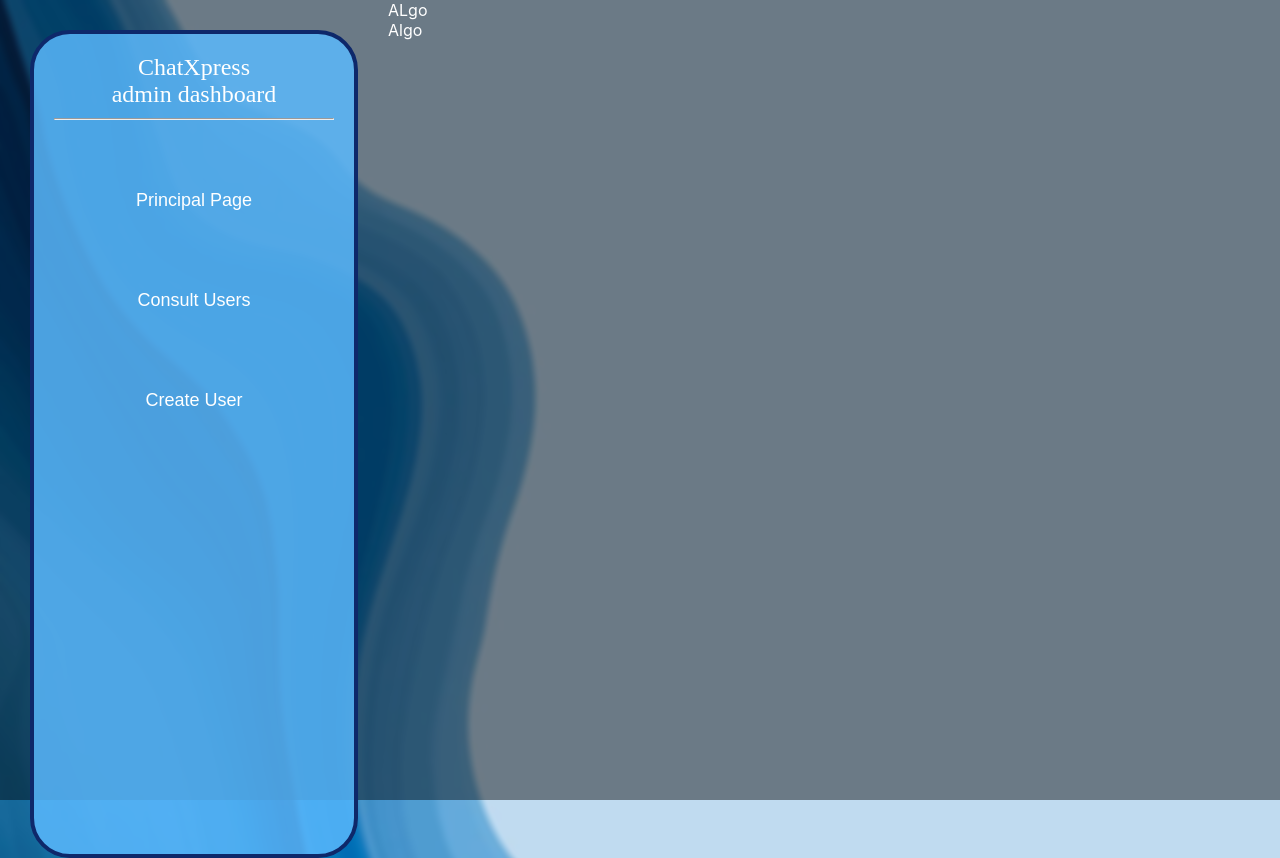
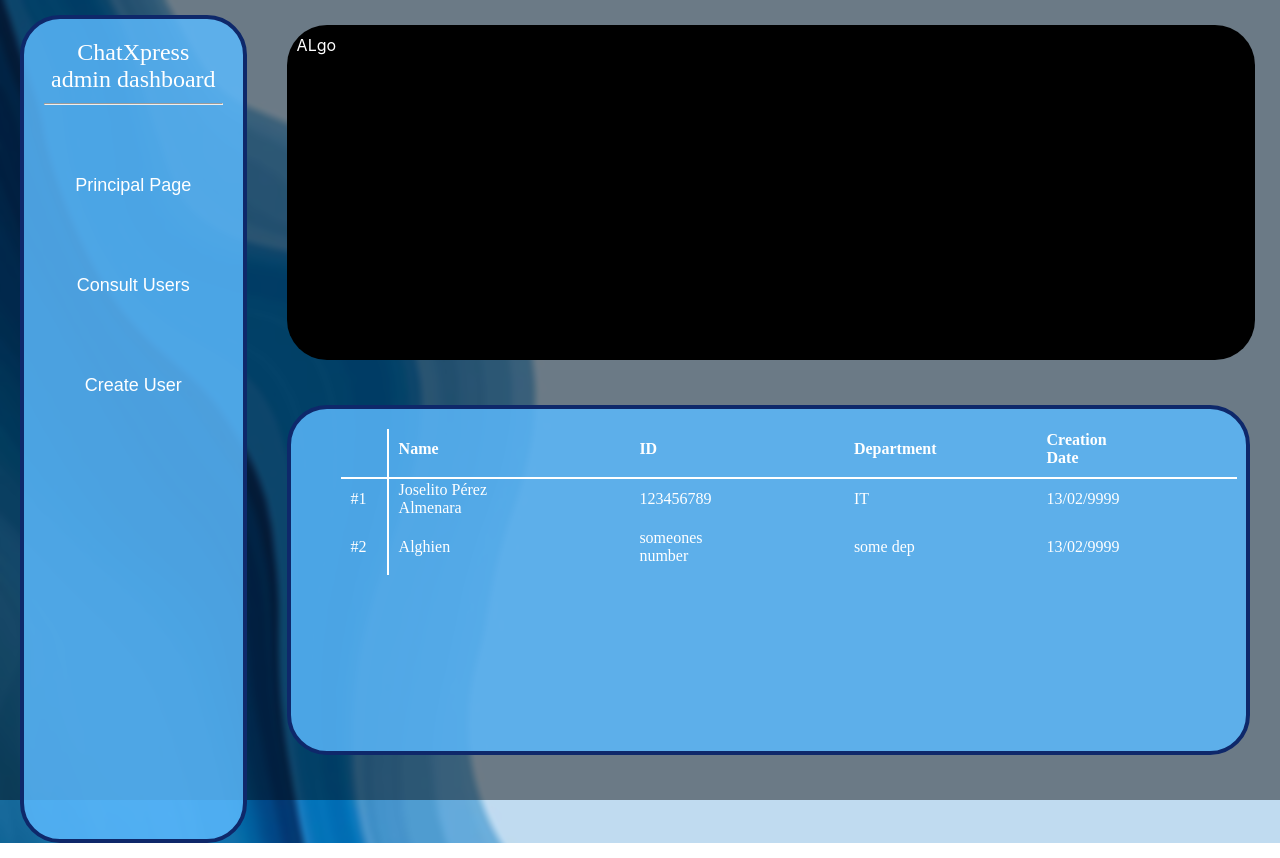
Before and after one commit to SaulArteaga/ChatXPress-FrontEnd-Web, a React (Create React App) app: page /home in a window 1280 px wide. Built offline with nearby package versions, Linux system fonts and the light colour scheme.

Commit message:
feat: created table to set up the data

```diff
--- a/src/pages/main/Home.module.css
+++ b/src/pages/main/Home.module.css
@@ -13,7 +13,8 @@
   height: 780px;
   border-radius: 40px;
   padding: 20px;
-  margin: 30px;
+  margin: 15px;
+  margin-left: 20px;
   text-align: center;
 }
 
@@ -23,7 +24,7 @@
   flex-direction: column;
 }
 
-button {
+.buttonOption {
   color: white;
   margin-top: 20px;
   height: 80px;
@@ -45,3 +46,58 @@ h2 {
   font-family: serif;
   font-weight: 400;
 }
+
+.userMainContainer {
+  height: 95vh;
+  width: 78vw;
+  display: flex;
+  flex-direction: column;
+  padding: 10px;
+}
+
+.userInfoContainer {
+  background-color: black;
+  border-radius: 40px;
+  height: 40vh;
+  margin: 15px;
+  padding: 10px;
+  margin-bottom: 30px;
+}
+
+.userDataContainer {
+  background-color: #5bbbffd3;
+  height: 39.5vh;
+  margin: 15px;
+  margin-right: 20px;
+  padding: 10px;
+  padding-top: 20px;
+  border-radius: 40px;
+  border: 4px solid #0e286a;
+}
+
+table {
+  border-collapse: collapse;
+  font-family: serif;
+  font-weight: 400;
+  width: 70vw;
+  margin-left: 40px;
+}
+th {
+  border-bottom: 2px solid white;
+  padding: 2px 100px 10px 10px;
+  text-align: left;
+}
+td {
+  padding: 2px 100px 10px 10px;
+}
+
+th:first-child {
+  border-right: 2px solid white;
+  padding: 2px 20px 10px 10px;
+}
+
+td:first-child {
+  padding: 2px 20px 10px 10px;
+  border: none;
+  border-right: 2px solid white;
+}
--- a/src/pages/main/Home.tsx
+++ b/src/pages/main/Home.tsx
@@ -9,14 +9,38 @@ function Home() {
         <h2>admin dashboard</h2>
         <hr />
         <div className={style.buttonContainer}>
-          <button>Principal Page</button>
-          <button>Consult Users</button>
-          <button>Create User</button>
+          <button className={style.buttonOption}>Principal Page</button>
+          <button className={style.buttonOption}>Consult Users</button>
+          <button className={style.buttonOption}>Create User</button>
         </div>
       </div>
-      <div>
-        <div>ALgo</div>
-        <div>Algo</div>
+      <div className={style.userMainContainer}>
+        <div className={style.userInfoContainer}>ALgo</div>
+        <div className={style.userDataContainer}>
+          <table>
+            <tr>
+              <th></th>
+              <th>Name</th>
+              <th>ID</th>
+              <th>Department</th>
+              <th>Creation Date</th>
+            </tr>
+            <tr>
+              <td>#1</td>
+              <td>Joselito Pérez Almenara</td>
+              <td>123456789</td>
+              <td>IT</td>
+              <td>13/02/9999</td>
+            </tr>
+            <tr>
+              <td>#2</td>
+              <td>Alghien</td>
+              <td>someones number</td>
+              <td>some dep</td>
+              <td>13/02/9999</td>
+            </tr>
+          </table>
+        </div>
       </div>
     </div>
   );
```
